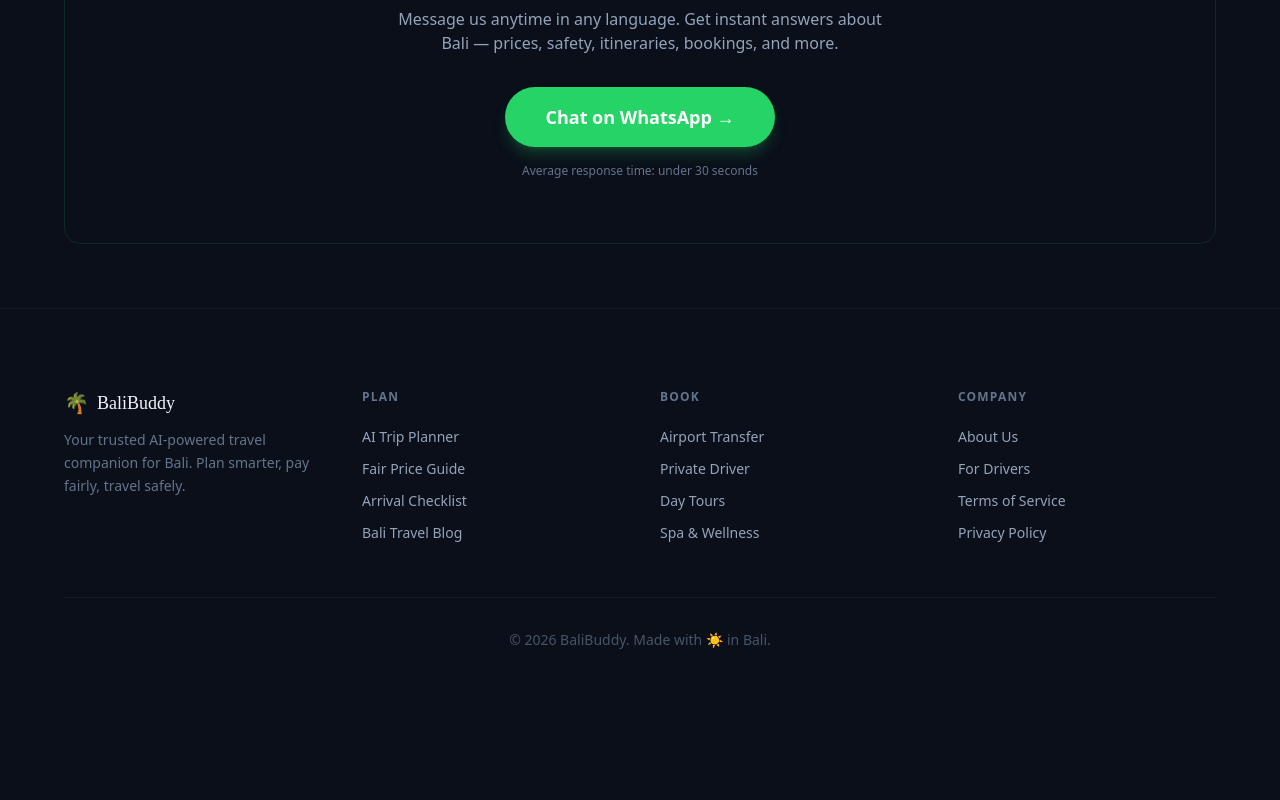
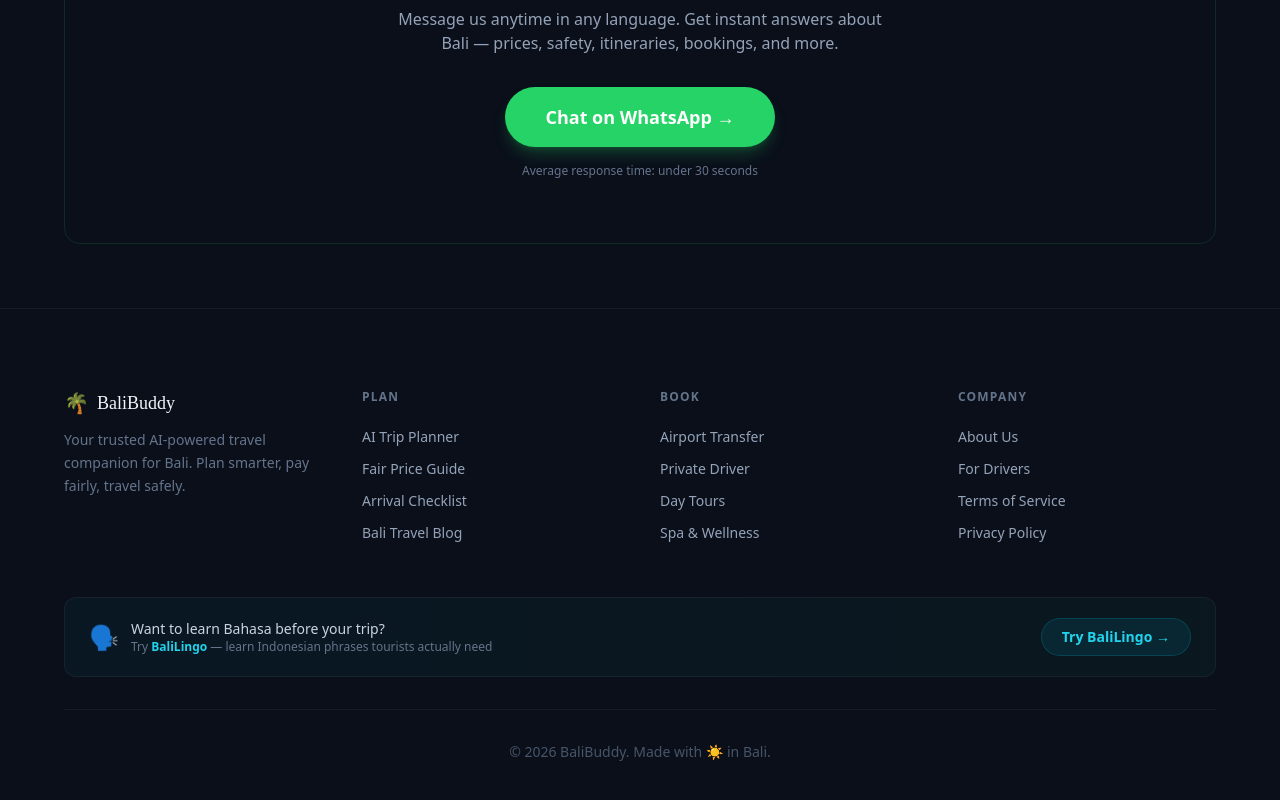
Before and after one commit to francislhj094/balibuddy, a Next.js app: page / in a window 1280 px wide. Shown: the part 4738-5538 px from the top of the page. Before the commit the page ends 5468 px from the top, so only its background shows below. Built offline with nearby package versions, Linux system fonts and the light colour scheme; no server answers.

Commit message:
Add BaliLingo cross-promotion in footer, improve external link handling

```diff
--- a/src/components/Footer.js
+++ b/src/components/Footer.js
@@ -8,8 +8,8 @@
   ];
 
   const FooterLink = ({ href, children }) => {
-    if (href.startsWith('#')) {
-      return <a href={href} className="block text-sm text-slate-400 py-1.5 hover:text-white transition-colors">{children}</a>;
+    if (href.startsWith('#') || href.startsWith('http')) {
+      return <a href={href} target={href.startsWith('http') ? '_blank' : undefined} rel={href.startsWith('http') ? 'noopener noreferrer' : undefined} className="block text-sm text-slate-400 py-1.5 hover:text-white transition-colors">{children}</a>;
     }
     return <Link href={href} className="block text-sm text-slate-400 py-1.5 hover:text-white transition-colors">{children}</Link>;
   };
@@ -34,6 +34,26 @@
             </div>
           ))}
         </div>
+
+        {/* BaliLingo Cross-Promotion */}
+        <div className="mb-8 py-5 px-6 rounded-xl bg-gradient-to-r from-cyan-500/5 to-emerald-500/5 border border-white/5 flex flex-col sm:flex-row items-center justify-between gap-4">
+          <div className="flex items-center gap-3">
+            <span className="text-2xl">🗣️</span>
+            <div>
+              <p className="text-sm font-medium text-slate-300">Want to learn Bahasa before your trip?</p>
+              <p className="text-xs text-slate-500">Try <strong className="text-cyan-400">BaliLingo</strong> — learn Indonesian phrases tourists actually need</p>
+            </div>
+          </div>
+          <a
+            href="https://balilingo.com"
+            target="_blank"
+            rel="noopener noreferrer"
+            className="text-sm font-semibold px-5 py-2 rounded-full bg-cyan-500/10 border border-cyan-500/20 text-cyan-400 hover:bg-cyan-500/20 transition-all whitespace-nowrap"
+          >
+            Try BaliLingo →
+          </a>
+        </div>
+
         <div className="text-center pt-8 border-t border-white/5">
           <p className="text-sm text-slate-600">© 2026 BaliBuddy. Made with ☀️ in Bali.</p>
         </div>
```
